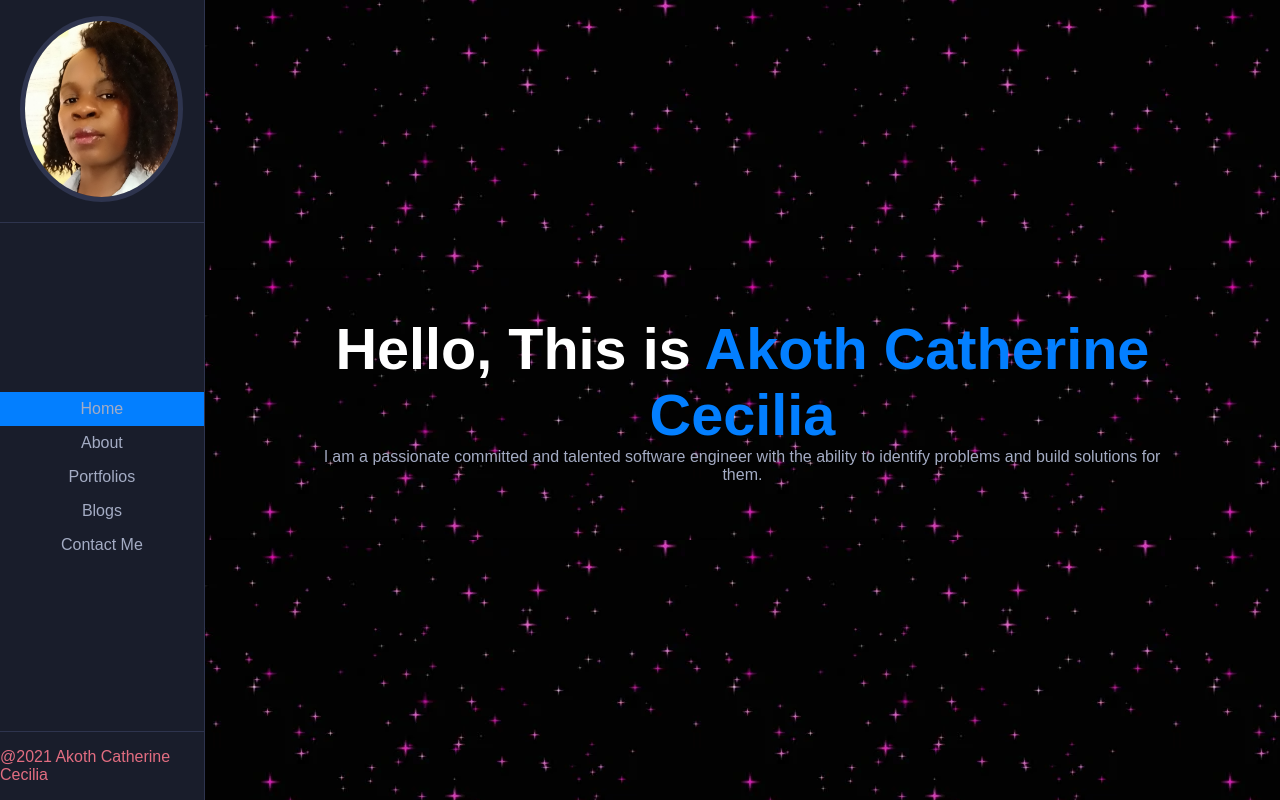
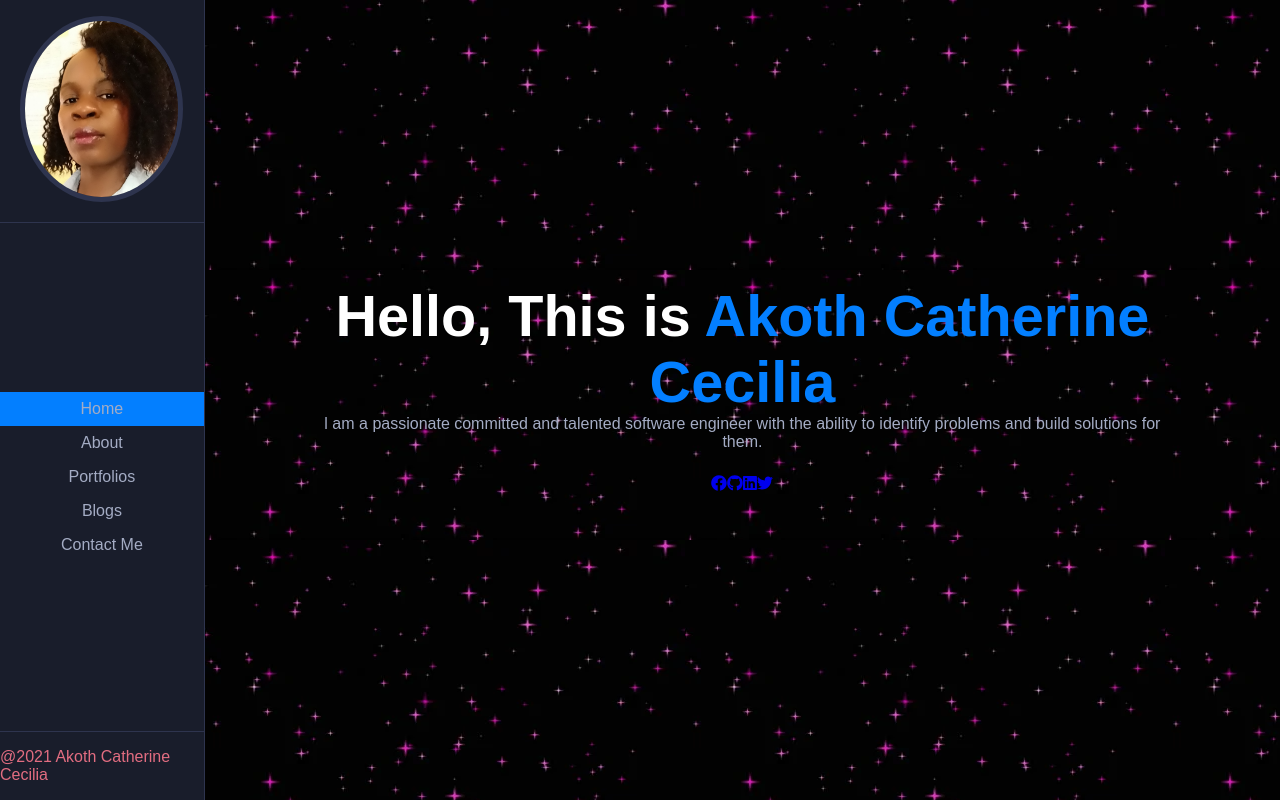
Before and after one commit to cathyAkoth/PortfolioReact, a React (Create React App) app: page / in a window 1280 px wide. Built offline with nearby package versions, Linux system fonts and the light colour scheme.

Commit message:
Added fontawesome icons

```diff
--- a/src/pages/HomePage.js
+++ b/src/pages/HomePage.js
@@ -1,4 +1,10 @@
-import React from 'react'
+import React from 'react';
+import { FontAwesomeIcon } from '@fortawesome/react-fontawesome';
+import {faFacebook} from '@fortawesome/free-brands-svg-icons';
+import { faGithub } from '@fortawesome/free-brands-svg-icons';
+import { faLinkedin } from '@fortawesome/free-brands-svg-icons';
+import { faTwitter } from '@fortawesome/free-brands-svg-icons';
+import {Link} from 'react-router-dom';
 
 
 function HomePage(){
@@ -15,7 +21,18 @@ function HomePage(){
 
                 </p>
                 <div className="icons">
-
+                    <Link className="icon-holder">
+                        <FontAwesomeIcon icon={faFacebook} className="icon"/>
+                    </Link>
+                    <Link className="icon-holder" >
+                        <FontAwesomeIcon icon={faGithub} className="icon" />
+                    </Link>
+                    <Link className="icon-holder" >
+                        <FontAwesomeIcon icon={faLinkedin} className="icon" />
+                    </Link>
+                    <Link className="icon-holder" >
+                        <FontAwesomeIcon icon={faTwitter} className="icon"/>
+                    </Link>
                 </div>
             </header>
         </div>
--- a/src/styles/Typography.scss
+++ b/src/styles/Typography.scss
@@ -18,3 +18,19 @@
 .h-sub-text{
     text-align:center;
 }
+.icons{
+    display:flex;
+    align-items:center;
+    justify-content:center;
+    padding: 1.5rem 0;
+    .icon-holder{
+        .icon{
+            &:not(:last-child){
+               margin-right: 1rem;
+            }
+
+
+        }
+    }
+
+}
```
